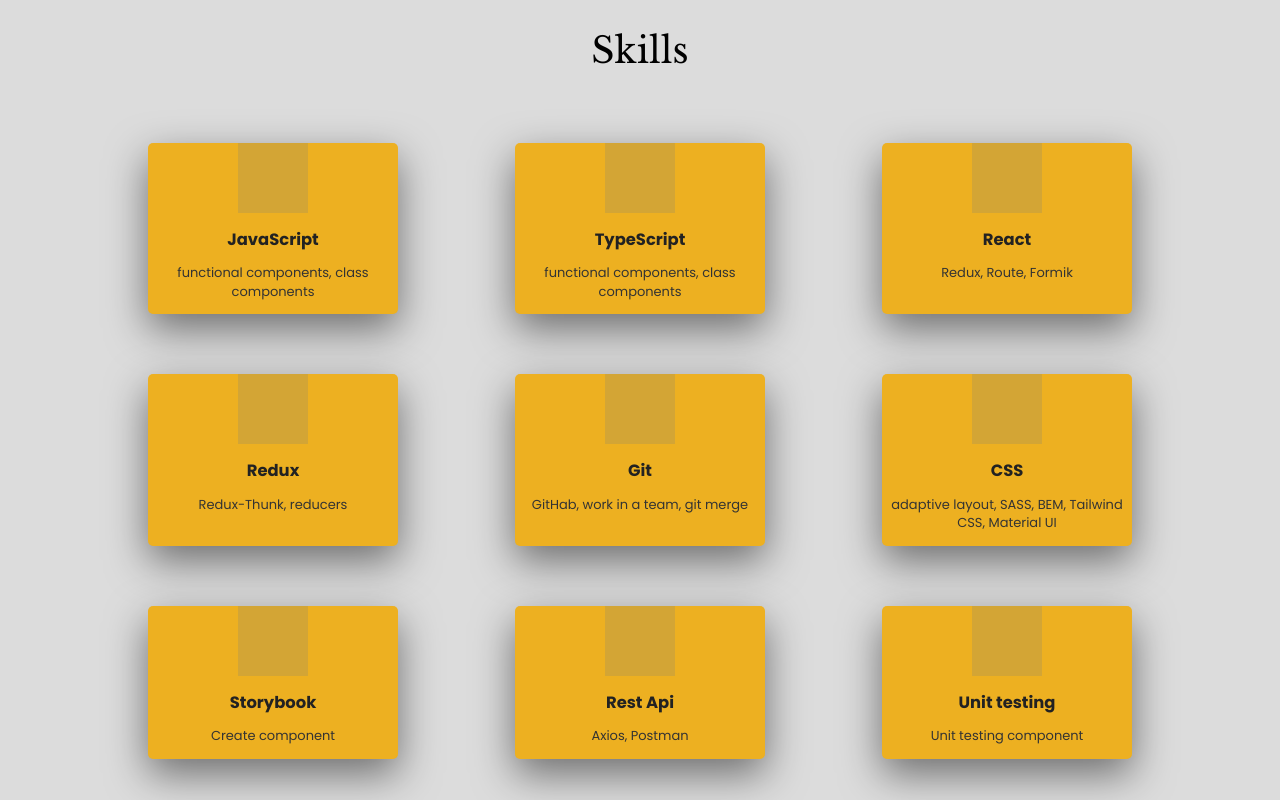
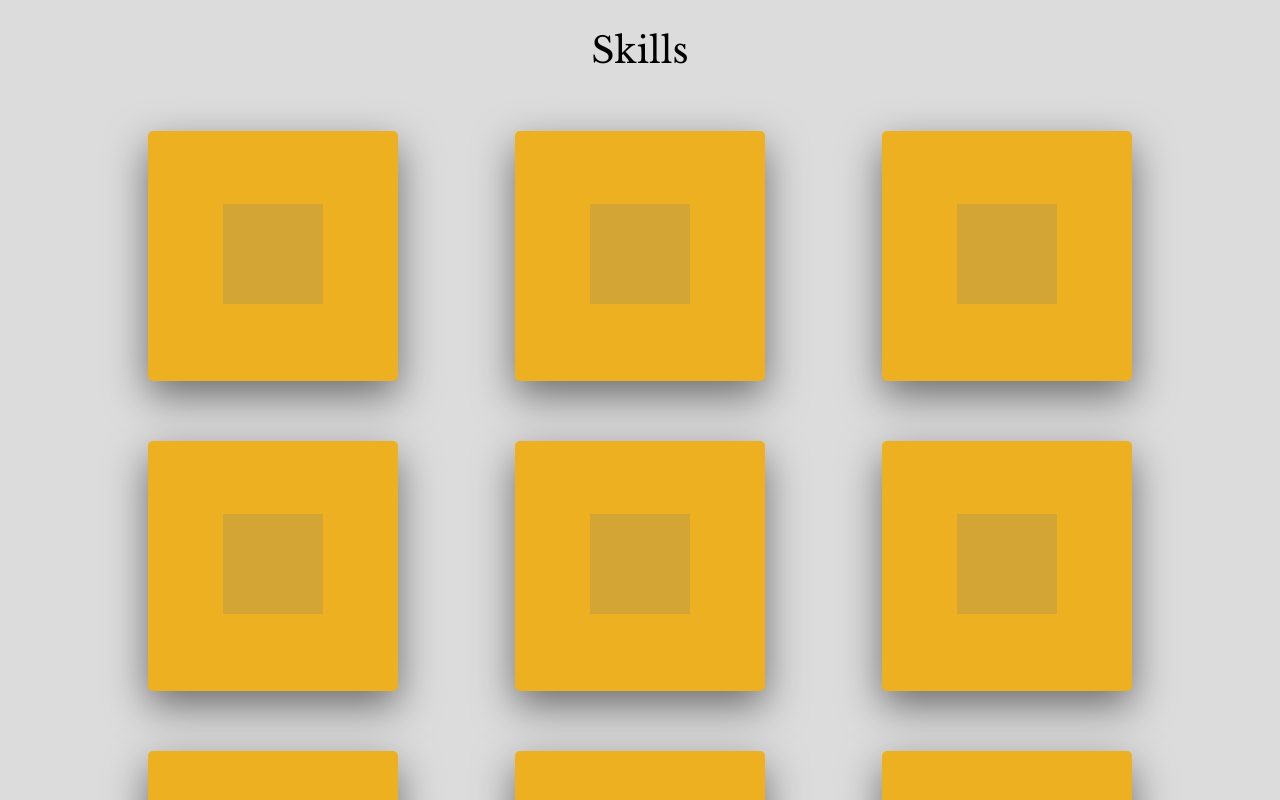
Before and after one commit to PavelNeof/portfolio, a React (Create React App) app: page / in a window 1280 px wide. Shown: the part 880-1680 px from the top of the page. Built offline with nearby package versions, Linux system fonts and the light colour scheme.

Commit message:
portfolio hover skill

```diff
--- a/src/App.css
+++ b/src/App.css
@@ -19,7 +19,6 @@
 }
 
 *, *:after, *:before {
-
     box-sizing: border-box;
 }
 .clearfix:before, .clearfix:after {
--- a/src/Contacts/Contacts.js
+++ b/src/Contacts/Contacts.js
@@ -10,7 +10,6 @@
             <div className={s.container}>
                 <h3 className={"title"}>Contacts</h3>
                 <Form/>
-                {/*<button>Отправить</button>*/}
                 <Button title={'Отправить'}/>
             </div>
         </div>
--- a/src/Skills/Skill/Skill.js
+++ b/src/Skills/Skill/Skill.js
@@ -1,15 +1,30 @@
-import React from "react";
+import React, {useState} from "react";
 import s from './Skill.module.css'
 
 
 function Skill(props) {
+    const [show, setShow] = useState(false)
+
+    const onMouseEnter = () => {
+        setShow(true)
+    }
+    const onMouseLeave = () => {
+        setShow(false)
+    }
     return (
-         <div className={s.skill}>
-             <div className={s.icon}></div>
-             <h3 className={s.title}>{props.title}</h3>
-             <p className={s.description}>
-                 {props.description}
-             </p>
+        <div onMouseEnter={onMouseEnter}
+             onMouseLeave={onMouseLeave} className={s.skill}>
+
+            <div  className={s.icon}></div>
+            <div className={`${s.box} ${show ? s.hoveredBox : s.unhoveredBox}`}>
+                <div className={s.inBox}>
+                <h3 className={s.title}>{props.title}</h3>
+                <p className={s.description}>
+                    {props.description}
+                </p>
+                </div>
+            </div>
+
 
             {/*<div className="hover-text-one">*/}
             {/*    <figure className="effect-text-two">*/}
@@ -21,7 +36,7 @@
             {/*    </figure>*/}
             {/*</div>*/}
 
-         </div>
+        </div>
     );
 }
 
--- a/src/Skills/Skill/Skill.module.css
+++ b/src/Skills/Skill/Skill.module.css
@@ -1,7 +1,10 @@
 .skill {
+    position: relative;
     width: 250px;
+    height: 250px;
     display: flex;
     flex-direction: column;
+    justify-content: center;
     align-items: center;
     text-align: center;
     margin: 30px 20px;
@@ -10,29 +13,67 @@
     border-radius: 5px;
 }
 
-.skill:hover {
-
-}
-
 .icon {
     background-color: #687786;
-
     background-repeat: no-repeat;
-    height: 70px;
     margin-bottom: 5px;
     opacity: .2;
     transition: .5s;
-    width: 70px;
+    height: 100px;
+    width: 100px;
+    display: flex;
+    justify-content: center;
+    align-items: center;
 }
 
+
+
+.box{
+    position: absolute;
+    display: block;
+    text-decoration: none;
+    padding: 15px;
+    color: #fff;
+    background: #1c222a;
+    border-radius: 5px;
+    margin: 0 auto;
+    width: 100%;
+    height: 100%;
+
+    transition: all 0.4s ease-in-out;
+}
+.unhoveredBox{
+    opacity: 0;
+    transition: all 0.4s ease-in-out;
+
+}
+.hoveredBox{
+    opacity: 1;
+
+    transition: all 0.4s ease-in-out;
+}
+
+box:hover {
+    background: #454545;
+    color: #fff;
+    display: block;
+}
+
+.inBox{
+    display: flex;
+    flex-direction: column;
+    height: 100%;
+    justify-content: center;
+
+}
 .title {
     padding-top:10px;
     margin: 0;
-    color:#222;
+    color:#fff;
 }
 
 .description {
     font-weight: 400;
     font-size: 13px;
-    color:#333;
+    color:#fff;
 }
```
